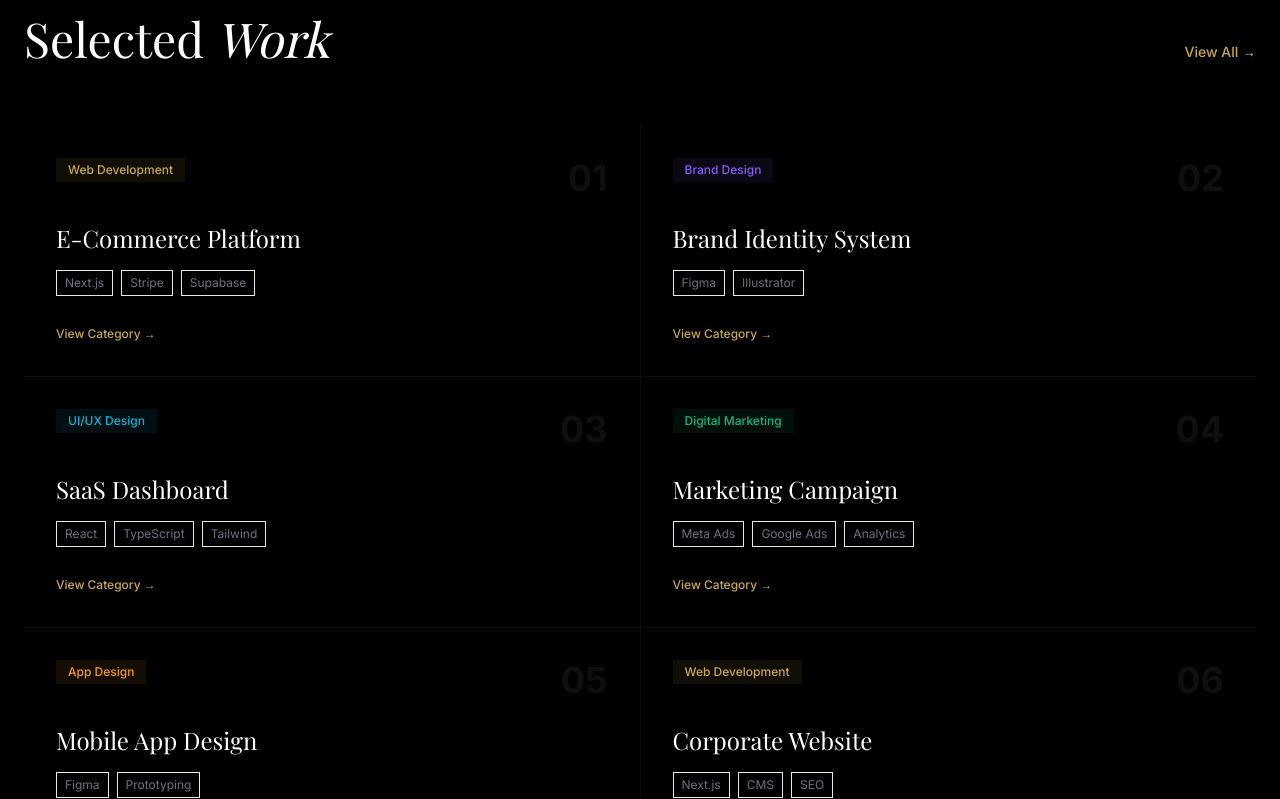
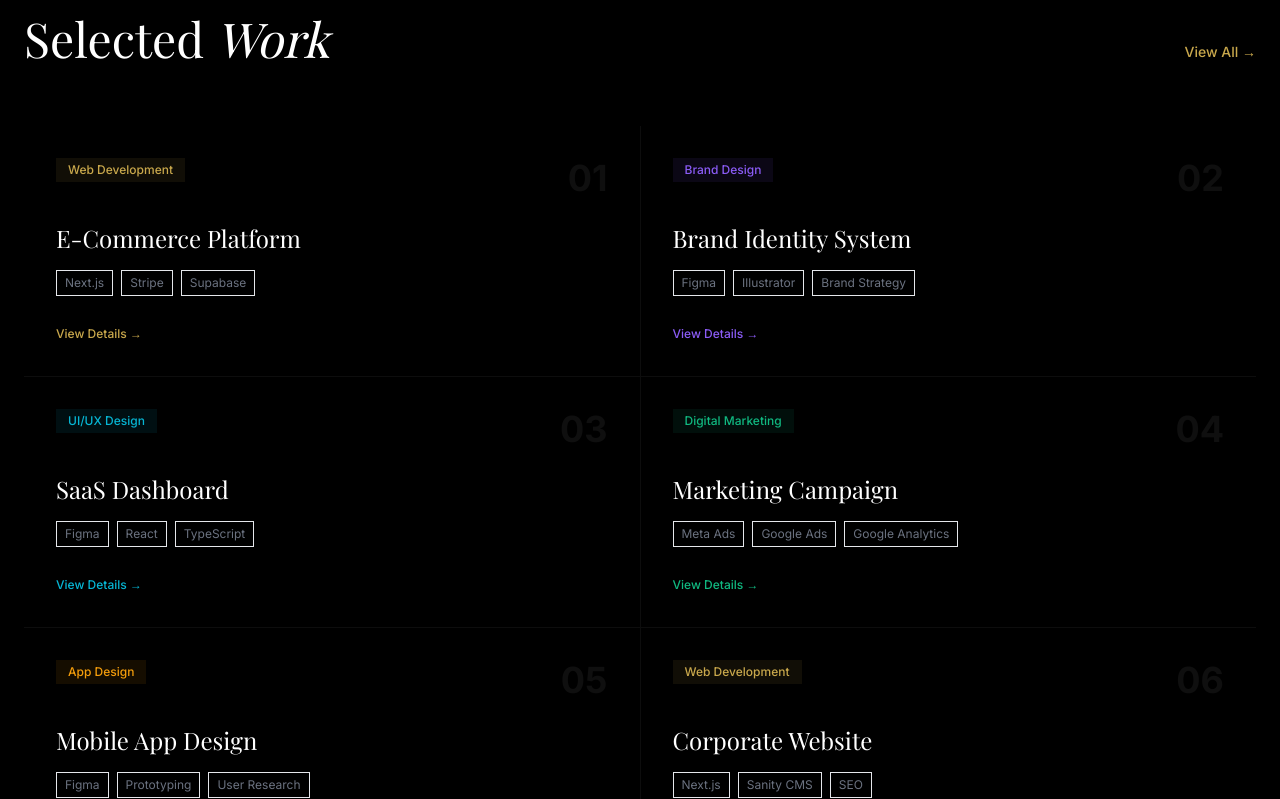
Before and after one commit to KARUN-499/karun-portfolio-v2, a Next.js app: page / in a window 1280 px wide. Shown: the part 2441-3240 px from the top of the page. Built offline with nearby package versions, Linux system fonts and the light colour scheme.

Commit message:
Portfolio.tsx: use shared lib/projects, link cards to individual project pages

```diff
--- a/components/Portfolio.tsx
+++ b/components/Portfolio.tsx
@@ -1,22 +1,7 @@
 import Link from 'next/link';
+import { allProjects, categoryColors } from '@/lib/projects';
 
-const projects = [
-  { id: '01', title: 'E-Commerce Platform', category: 'Web Development', tech: ['Next.js', 'Stripe', 'Supabase'] },
-  { id: '02', title: 'Brand Identity System', category: 'Brand Design', tech: ['Figma', 'Illustrator'] },
-  { id: '03', title: 'SaaS Dashboard', category: 'UI/UX Design', tech: ['React', 'TypeScript', 'Tailwind'] },
-  { id: '04', title: 'Marketing Campaign', category: 'Digital Marketing', tech: ['Meta Ads', 'Google Ads', 'Analytics'] },
-  { id: '05', title: 'Mobile App Design', category: 'App Design', tech: ['Figma', 'Prototyping'] },
-  { id: '06', title: 'Corporate Website', category: 'Web Development', tech: ['Next.js', 'CMS', 'SEO'] },
-];
-
-const categoryColors: Record<string, string> = {
-  'Web Development': '#C9A84C',
-  'Brand Design': '#8B5CF6',
-  'UI/UX Design': '#06B6D4',
-  'Digital Marketing': '#10B981',
-  'App Design': '#F59E0B',
-  'Full Stack': '#EF4444',
-};
+const projects = allProjects.slice(0, 6);
 
 export default function Portfolio() {
   return (
@@ -38,13 +23,13 @@ export default function Portfolio() {
             View All &rarr;
           </Link>
         </div>
-
         {/* Projects Grid */}
         <div className="grid grid-cols-1 md:grid-cols-2 gap-px" style={{ backgroundColor: 'rgba(255,255,255,0.05)' }}>
-          {projects.map((project, index) => (
-            <div
+          {projects.map((project) => (
+            <Link
               key={project.id}
-              className="group bg-black p-8 hover:bg-[#0a0a0a] transition-all duration-300"
+              href={`/portfolio/${project.slug}`}
+              className="group block bg-black p-8 hover:bg-[#0a0a0a] transition-all duration-300"
             >
               <div className="flex items-start justify-between mb-6">
                 <span
@@ -64,23 +49,21 @@ export default function Portfolio() {
                 {project.title}
               </h3>
               <div className="flex flex-wrap gap-2 mb-6">
-                {project.tech.map((t) => (
+                {project.tech.slice(0, 3).map((t) => (
                   <span key={t} className="text-xs px-2 py-1 text-gray-500 border border-white/8">
                     {t}
                   </span>
                 ))}
               </div>
-              <Link
-                href="/portfolio"
+              <span
                 className="text-xs font-medium transition-colors hover:opacity-70"
-                style={{ color: '#C9A84C' }}
+                style={{ color: categoryColors[project.category] || '#C9A84C' }}
               >
-                View Category &rarr;
-              </Link>
-            </div>
+                View Details &rarr;
+              </span>
+            </Link>
           ))}
         </div>
-
         {/* Mobile View All */}
         <div className="mt-10 text-center md:hidden">
           <Link
```
